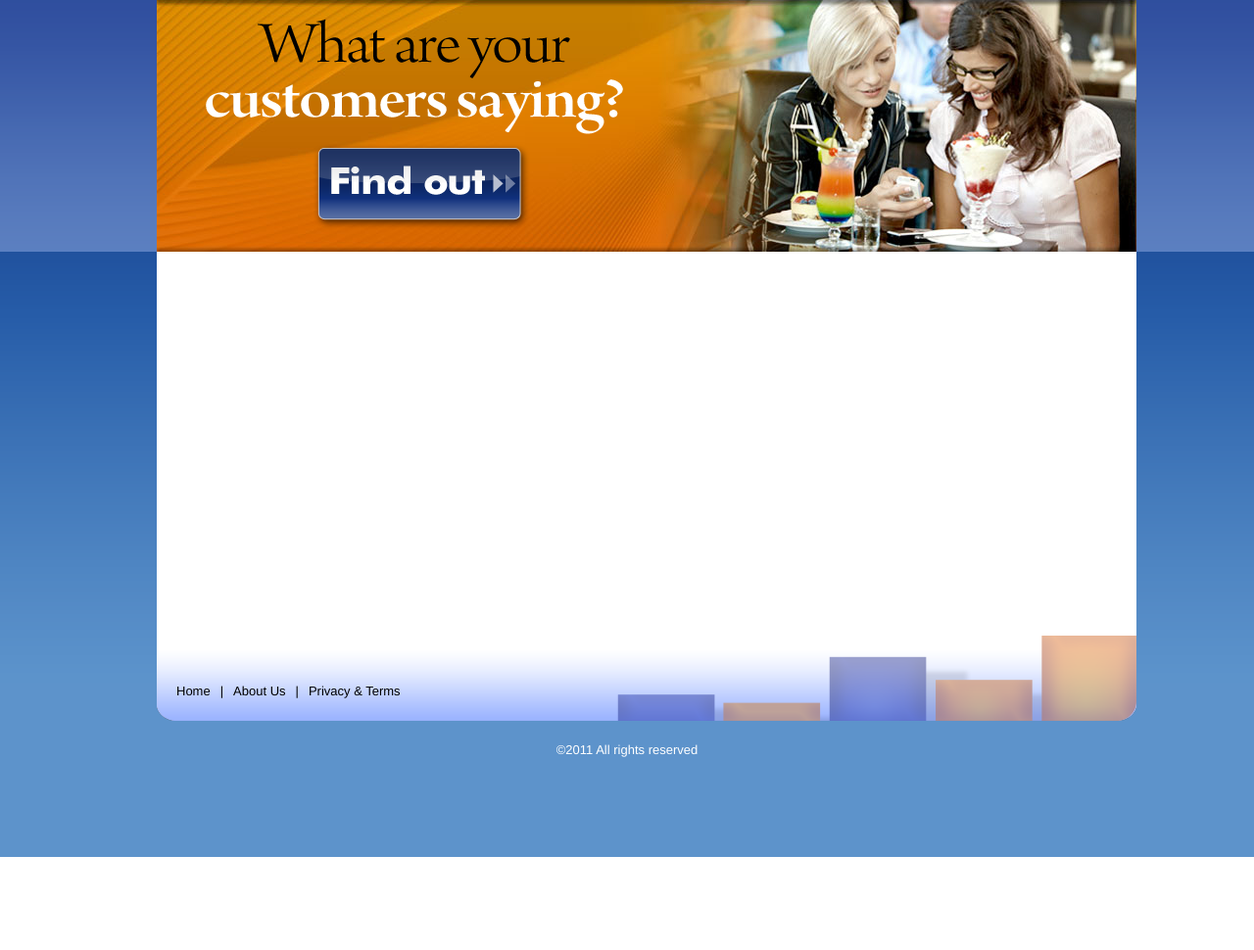
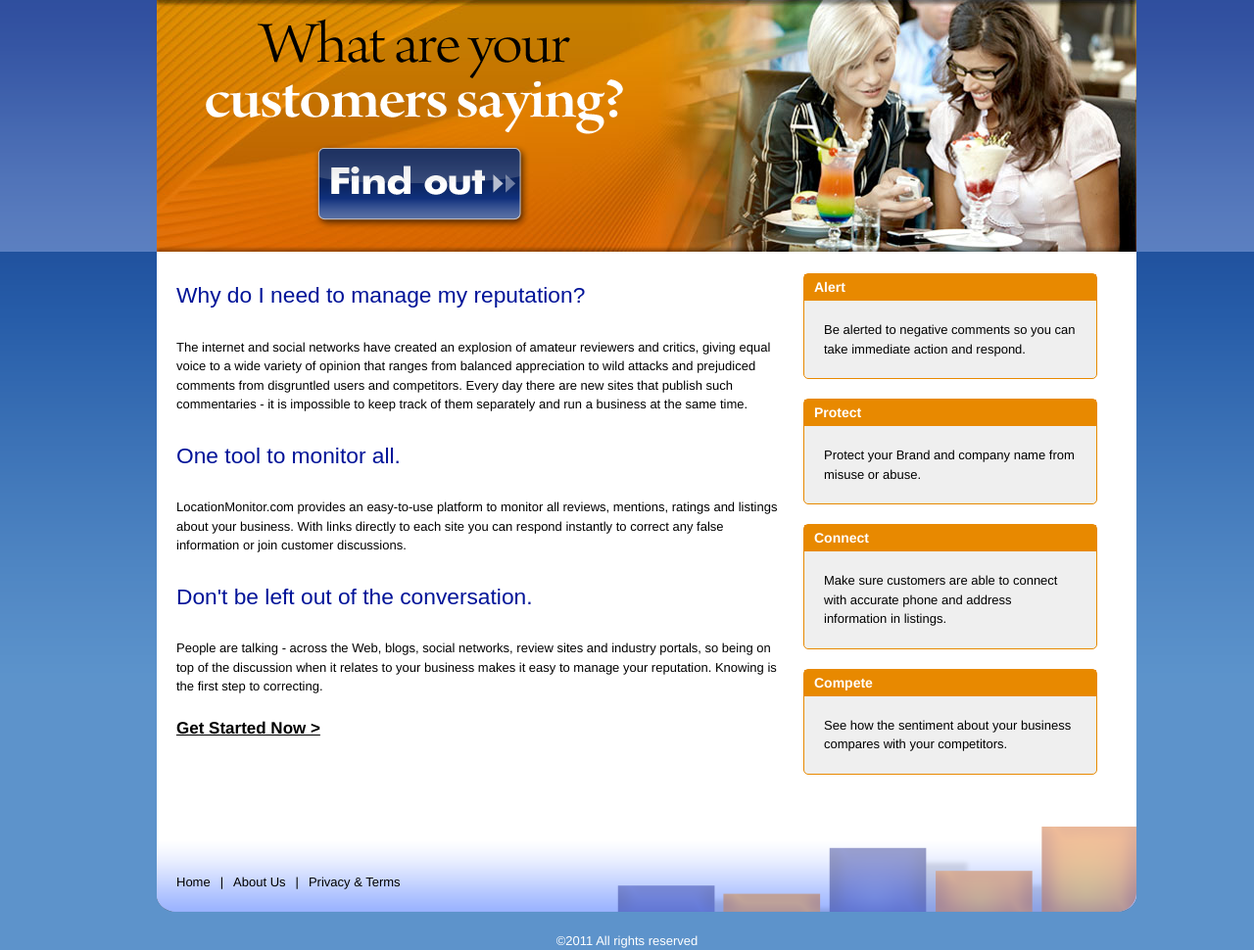
Before and after one commit to cbeck/YellowBot, a CodeIgniter app: page / in a window 1280 px wide. Shown: the part 125-1095 px from the top of the page at 98% size. Before the commit the page ends 1000 px from the top, so only its background shows below. Run offline with CodeIgniter, Linux system fonts and the light colour scheme; some libraries are stand-ins or nearby versions.

Commit message:
home page blocks

```diff
--- a/web/assets/stylesheets/styles.css
+++ b/web/assets/stylesheets/styles.css
@@ -56,8 +56,8 @@ h1#logo {
 
 #splash {
   background: #fff url(../images/bg-splash.jpg) no-repeat top left;
-  height: 257px;
-  padding: 20px;
+  height: 240px;
+  padding: 20px 20px 0;
 }
 
 #splash img {
@@ -101,6 +101,34 @@ h1#logo {
   color: #000;
 }
 
+#home_content h2 {
+  font: normal normal normal 1.75em/2em Arial, sans-serif;
+  color: #011398;
+}
+
+.content_box {
+  margin-bottom: 20px;
+}
+
+.home_feature_block {
+  border-radius: 5px;
+  -moz-border-radius: 5px;
+  background-color: #efefef;
+  border: 1px solid #e88900;
+  margin-bottom: 20px;
+}
+
+.home_feature_block h3 {
+  font-size: 14px;
+  background-color: #e88900;
+  color: #fff;
+  padding: 3px 0 3px 10px;
+}
+
+.home_feature_block p {
+  margin: 0 20px 20px;
+}
+
 .tabs img { float:left; margin-right: 40px;}
 .tabs ul { padding-top: 20px;}
 .tabs li { margin-bottom: 20px;}
--- a/web/views/static/home.php
+++ b/web/views/static/home.php
@@ -14,9 +14,41 @@
       <div class="grid_6"></div>
     </div>
     <div id="main" class="container_12">
-      <div class="content_box"></div>
-      <div class="content_box"></div>
-      <div class="content_box"></div>
+      <div class="grid_8 alpha" id="home_content">
+        <div class="content_box">
+          <h2>Why do I need to manage my reputation?</h2>
+          The internet and social networks have created an explosion of amateur reviewers and critics, giving equal voice to a wide variety of opinion that ranges from balanced appreciation to wild attacks and prejudiced comments from disgruntled users and competitors.
+          Every day there are new sites that publish such commentaries - it is impossible to keep track of them separately and run a business at the same time.
+        </div>
+        <div class="content_box">
+          <h2>One tool to monitor all.</h2>
+          LocationMonitor.com provides an easy-to-use platform to monitor all reviews, mentions, ratings and listings about your business. With links directly to each site you can respond instantly to correct any false information or join customer discussions.
+        </div>
+        <div class="content_box">
+          <h2>Don't be left out of the conversation.</h2>
+          People are talking - across the Web, blogs, social networks, review sites and industry portals, so being on top of the discussion when it relates to your business makes it easy to manage your reputation. Knowing is the first step to correcting.
+        </div>
+        <h5><a href="/user/signup">Get Started Now ></a></h5>
+      </div>
+      <div class="grid_4 omega">
+        <div class="home_feature_block">
+          <h3>Alert</h3>
+          <p>Be alerted to negative comments so you can take immediate action and respond.</p>
+        </div>
+        <div class="home_feature_block">
+          <h3>Protect</h3>
+          <p>Protect your Brand and company name from misuse or abuse.</p>
+        </div>
+        <div class="home_feature_block">
+          <h3>Connect</h3>
+          <p>Make sure customers are able to connect with accurate phone and address information in listings.</p>
+        </div>
+        <div class="home_feature_block">
+          <h3>Compete</h3>
+          <p>See how the sentiment about your business compares with your competitors.</p>
+        </div>
+      </div>
+      <div class="clear"></div>
     </div>
     <?php include(dirname(__FILE__)."/../includes/footer.inc"); ?>
   </div>
```
